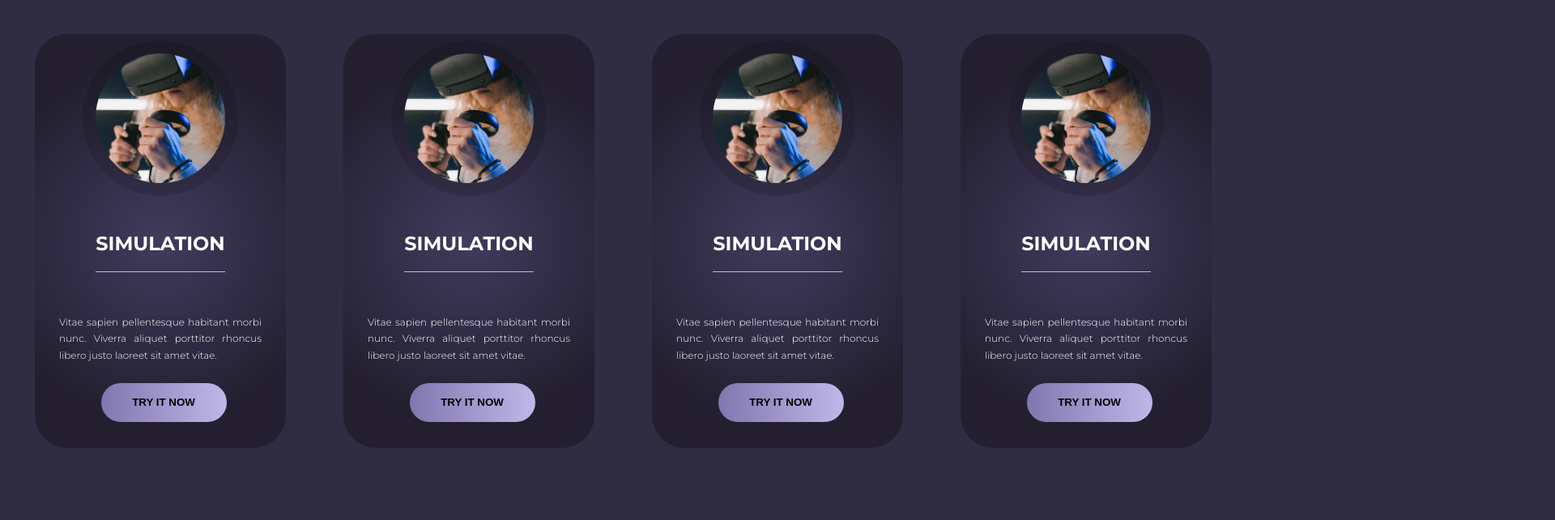
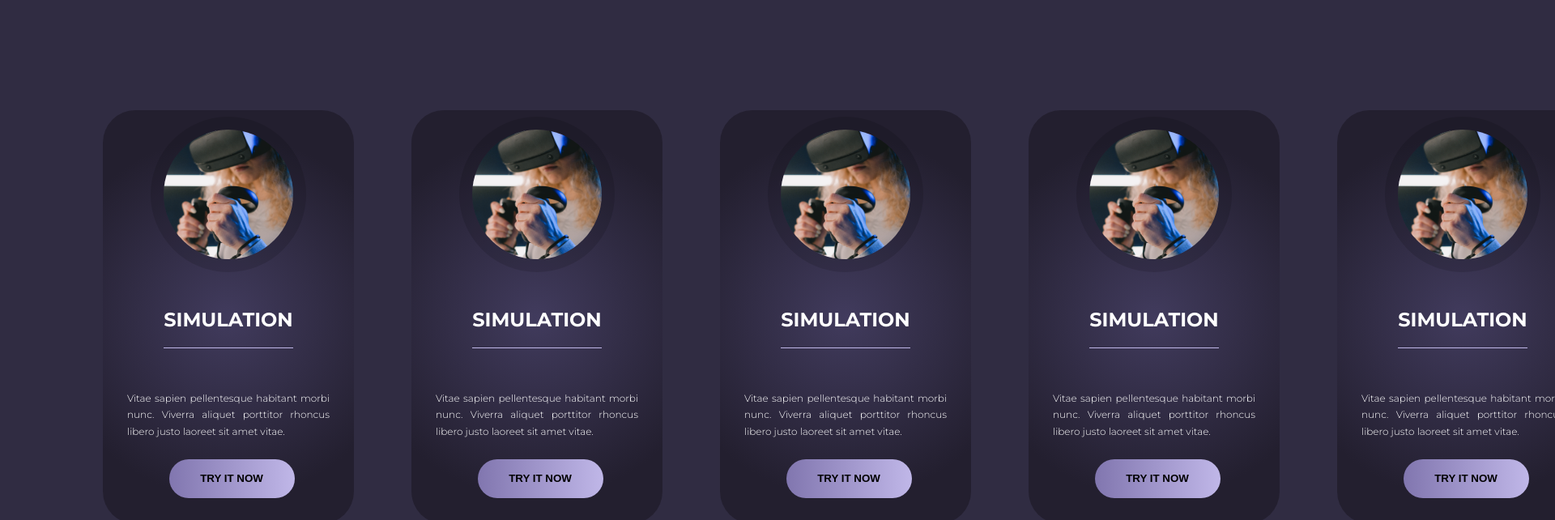
Before and after one commit to mariocarvalho-2205/landing_page, a React (Vite) app: page / in a window 1280 px wide. Shown: the part 2340-2982 px from the top of the page at 81% size, 1920 px wide, since content can reach past the window. Before the commit the page ends 2928 px from the top, so only its background shows below. Built offline with nearby package versions, Linux system fonts and the light colour scheme.

Commit message:
adjusting css

```diff
--- a/src/components/SectionThree/index.jsx
+++ b/src/components/SectionThree/index.jsx
@@ -1,7 +1,8 @@
 import React from 'react'
-import './styles.css'
+import '../SectionThree/styles.css'
 import ArrowBig from '../../assets/arrowbig.svg'
 import Card1 from'../../assets/card1.png'
+import '../../../src/index.css'
 
 const SectionThree = () => {
   return (
@@ -94,6 +95,24 @@ const SectionThree = () => {
             </div>
           </div>
         </div>
+        <div className="card">
+          <div className='card1'>
+            <div className='card_img'>
+              <img src={Card1} alt="" />
+            </div>
+            <div className='card_h2'>
+              <h2>SIMULATION</h2>
+            </div>
+            <div className='card_text'>
+              <p>Vitae sapien pellentesque habitant morbi
+                nunc. Viverra aliquet  porttitor rhoncus
+                libero justo laoreet sit amet vitae.</p>
+            </div>
+            <div className='card_button'>
+              <button className='button button_small'>TRY IT NOW</button>
+            </div>
+          </div>
+        </div>
       </div>
     </div>
   )
--- a/src/components/SectionThree/styles.css
+++ b/src/components/SectionThree/styles.css
@@ -1,4 +1,4 @@
-sectionThree_container {
+.sectionThree_container {
   margin: 94px 84px;
   display: inline-block;
 }
```
